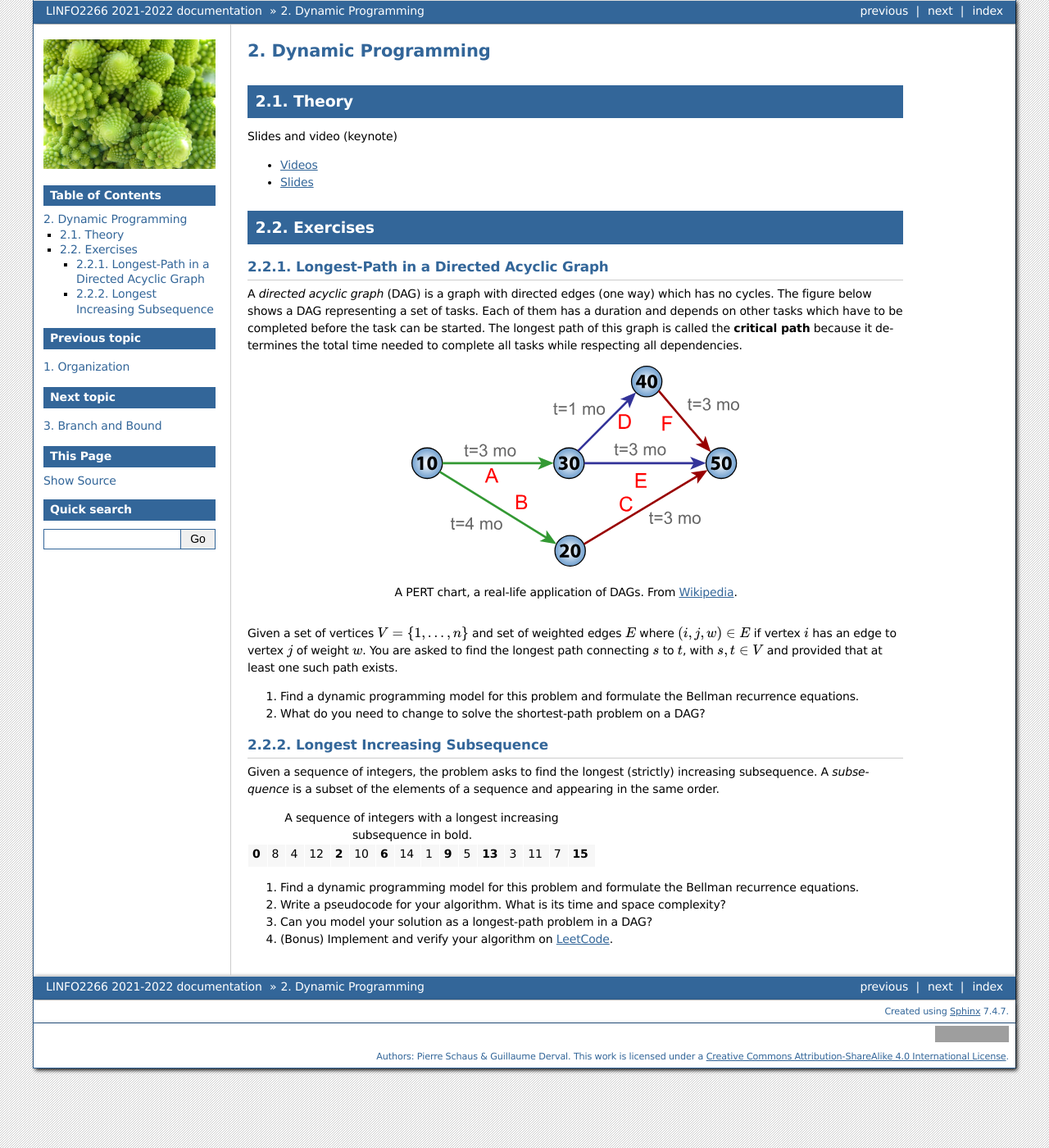
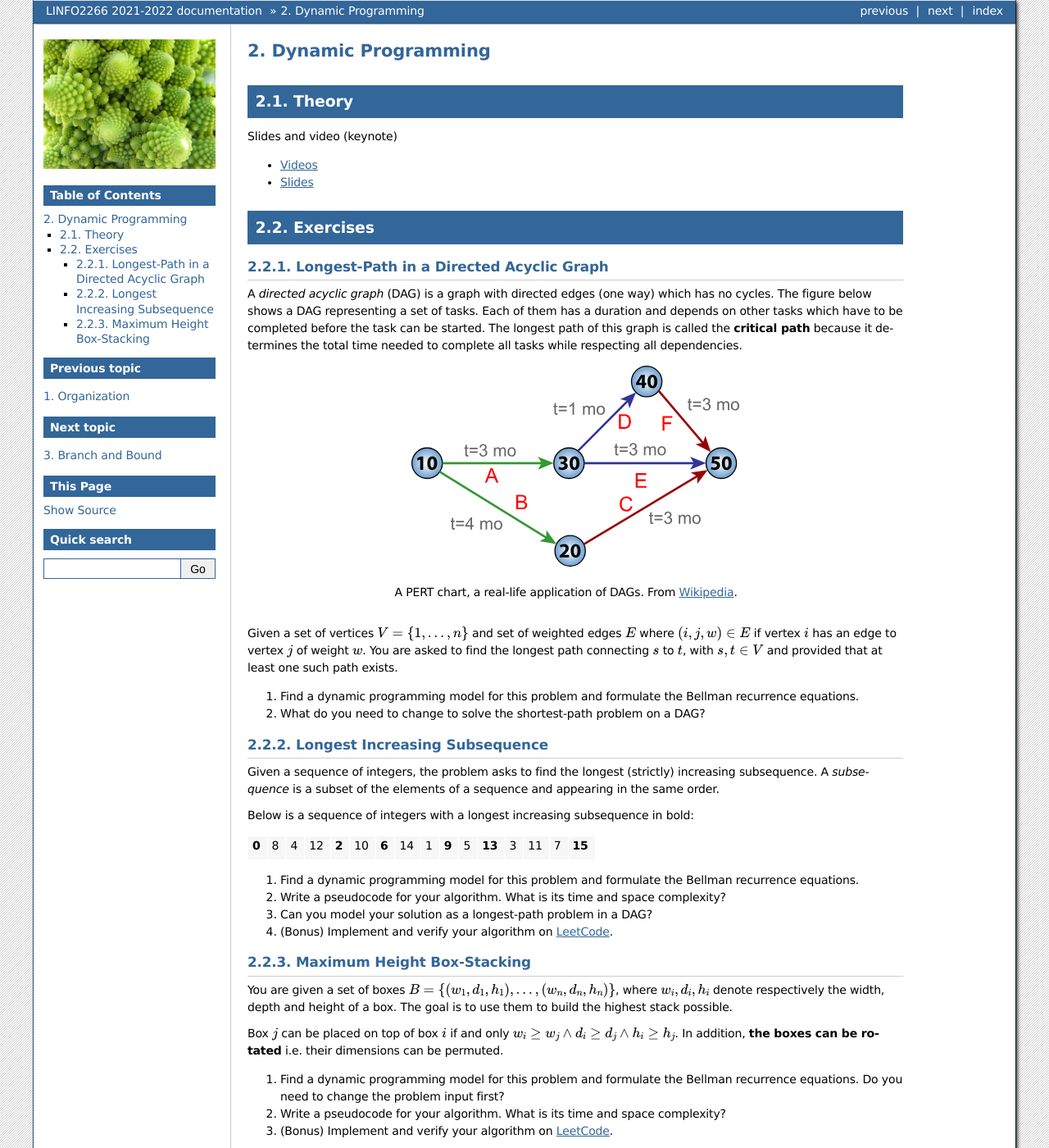
Before and after one commit to pschaus/linfo2266, a Sphinx documentation site: the page built from website/source/dp/index.rst, in a window 1280 px wide and 1400 px high. Shown: the whole window at 82% size. Built offline with Sphinx 7.4.7, drawn with Linux system fonts in a browser that asks for light colours; grey boxes are pictures that could not be loaded.

Commit message:
box-stacking exercise

```diff
--- a/website/source/dp/index.rst
+++ b/website/source/dp/index.rst
@@ -43,7 +43,9 @@ Longest Increasing Subsequence
 Given a sequence of integers, the problem asks to find the longest (strictly) increasing subsequence.
 A *subsequence* is a subset of the elements of a sequence and appearing in the same order.
 
-.. csv-table:: A sequence of integers with a longest increasing subsequence in bold.
+Below is a sequence of integers with a longest increasing subsequence in bold:
+
+.. csv-table::
 
     **0**,8,4,12,**2**,10,**6**,14,1,**9**,5,**13**,3,11,7,**15**
 
@@ -51,3 +53,16 @@ A *subsequence* is a subset of the elements of a sequence and appearing in the s
 #. Write a pseudocode for your algorithm. What is its time and space complexity?
 #. Can you model your solution as a longest-path problem in a DAG?
 #. (Bonus) Implement and verify your algorithm on `LeetCode <https://leetcode.com/problems/longest-increasing-subsequence/>`_.
+
+Maximum Height Box-Stacking
+"""""""""""""""""""""""""""""""""""""""
+
+You are given a set of boxes :math:`B = \{(w_1,d_1,h_1),\ldots,(w_n,d_n,h_n)\}`, where :math:`w_i,d_i,h_i` denote respectively the width, depth and height of a box.
+The goal is to use them to build the highest stack possible.
+
+Box :math:`j` can be placed on top of box :math:`i` if and only :math:`w_i \ge w_j \land d_i \ge d_j \land h_i \ge h_j`.
+In addition, **the boxes can be rotated** i.e. their dimensions can be permuted.
+
+#. Find a dynamic programming model for this problem and formulate the Bellman recurrence equations. Do you need to change the problem input first?
+#. Write a pseudocode for your algorithm. What is its time and space complexity?
+#. (Bonus) Implement and verify your algorithm on `LeetCode <https://leetcode.com/problems/maximum-height-by-stacking-cuboids/>`_.
```
